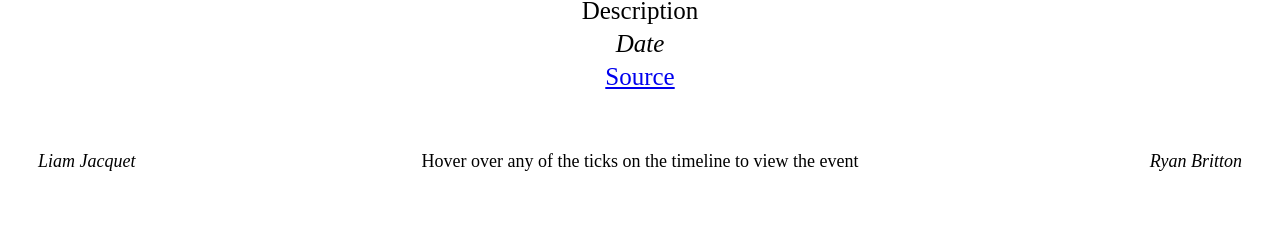
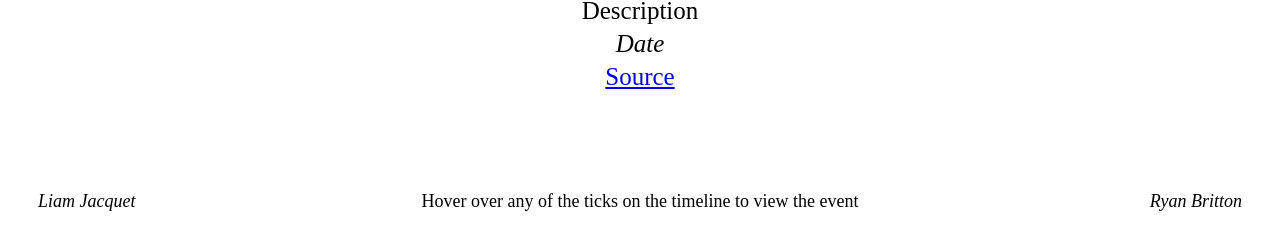
Before and after one commit to Faendol/Timeline, a plain HTML site: page index.html in a window 1280 px wide. Shown: the part 315-564 px from the top of the page. Drawn offline with nearby package versions, Linux system fonts and the light colour scheme; a web font is replaced by a local one.

Commit message:
move down

```diff
--- a/index.html
+++ b/index.html
@@ -34,7 +34,7 @@
 	}
 	#howto {
 		font-size: 18px;
-		margin-top: 80px;
+		margin-top: 120px;
 	}
 	.name {
 		font-size: 18px;
```
